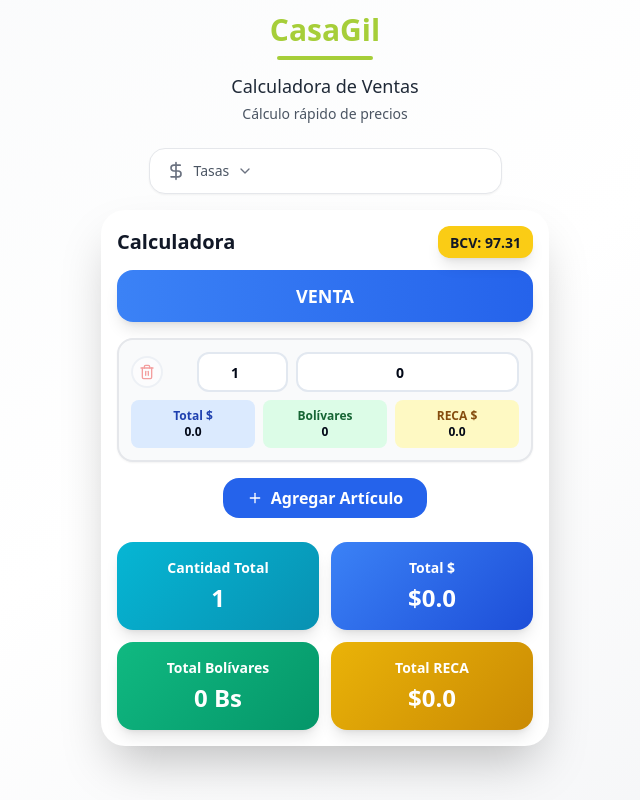
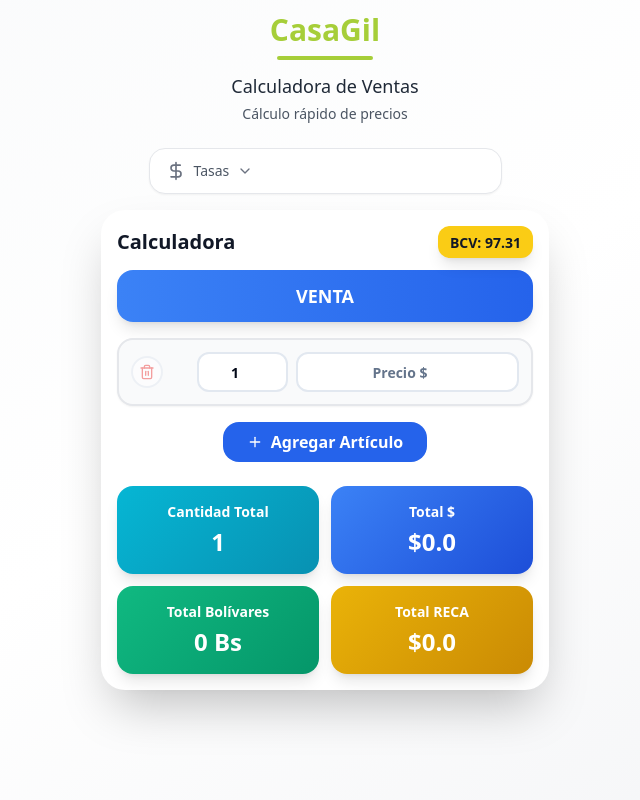
Before and after one commit to samuymanu/hidden-duality-calc, a React (Vite) app: page / in a window 1280 px wide. Shown: the whole page, without its empty margins (315-955 px from the left). Built offline with nearby package versions, Linux system fonts and the light colour scheme.

Commit message:
Fix: Remove redundant totals and leading zero
Removed the totals within the item input panel and fixed the leading zero issue in the input fields.

```diff
--- a/src/components/CalculatorProfile.tsx
+++ b/src/components/CalculatorProfile.tsx
@@ -115,8 +115,8 @@ const CalculatorProfile = ({ bcvRate, parallelRate }: CalculatorProfileProps) =>
               <div className="col-span-3">
                 <Input
                   type="number"
-                  value={article.quantity}
-                  onChange={(e) => updateArticle(article.id, 'quantity', Number(e.target.value))}
+                  value={article.quantity || ''}
+                  onChange={(e) => updateArticle(article.id, 'quantity', Number(e.target.value) || 1)}
                   className="h-10 text-center text-sm font-semibold rounded-xl border-2 focus:border-blue-400"
                   placeholder="Cant."
                 />
@@ -127,27 +127,11 @@ const CalculatorProfile = ({ bcvRate, parallelRate }: CalculatorProfileProps) =>
                 <Input
                   type="number"
                   step="0.01"
-                  value={article.price}
-                  onChange={(e) => updateArticle(article.id, 'price', Number(e.target.value))}
+                  value={article.price || ''}
+                  onChange={(e) => updateArticle(article.id, 'price', Number(e.target.value) || 0)}
                   className="h-10 text-center text-sm font-semibold rounded-xl border-2 focus:border-blue-400"
                   placeholder="Precio $"
                 />
-              </div>
-            </div>
-
-            {/* Results */}
-            <div className="mt-2 grid grid-cols-3 gap-2 text-xs">
-              <div className="text-center p-2 bg-blue-100 rounded-lg">
-                <div className="font-semibold text-blue-800">Total $</div>
-                <div className="font-bold">{(article.price * article.quantity).toFixed(1)}</div>
-              </div>
-              <div className="text-center p-2 bg-green-100 rounded-lg">
-                <div className="font-semibold text-green-800">Bolívares</div>
-                <div className="font-bold">{(article.totalBs * article.quantity).toFixed(0)}</div>
-              </div>
-              <div className="text-center p-2 bg-yellow-100 rounded-lg">
-                <div className="font-semibold text-yellow-800">RECA $</div>
-                <div className="font-bold">{(article.recaDollars * article.quantity).toFixed(1)}</div>
               </div>
             </div>
           </Card>
```
